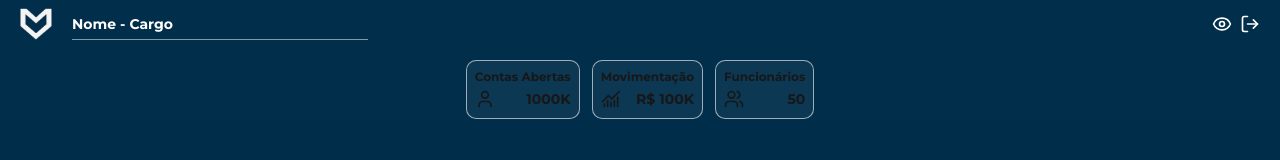
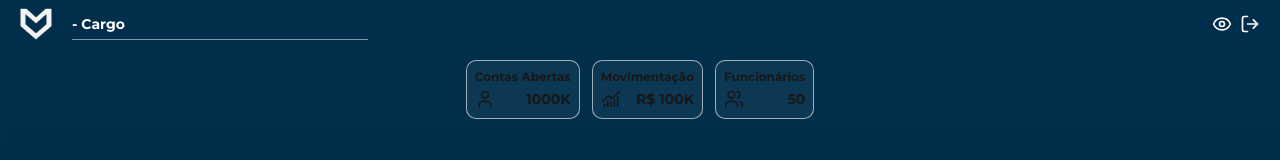
Before and after one commit to LeonardoAtaides/Banco-Malvader, a Next.js app: page /Funcionario in a window 1280 px wide. Shown: the top 160 px of the page. Built offline with nearby package versions, Linux system fonts and the light colour scheme; sample sign-in values are in the browser's storage.

Commit message:
add name for page funcionário

```diff
--- a/src/app/Funcionario/page.tsx
+++ b/src/app/Funcionario/page.tsx
@@ -1,6 +1,6 @@
 "use client";
 
-import React, { useState } from "react";
+import React, { useState, useEffect } from "react";
 import {
   Eye,
   EyeOff,
@@ -18,6 +18,8 @@ import {
 import { useRouter } from "next/navigation";
 import Titulo from "@/components/titles";
 import FuncNavBar from "@/components/funcnavbar"
+import { jwtDecode } from "jwt-decode";
+import { TokenPayload } from "@/types/TokenPayload";
 
 export default function Cliente() {
   const [ocultar, setOcultar] = useState(false);
@@ -38,6 +40,7 @@ export default function Cliente() {
   const GerarRelatorios = () => router.push("/Funcionario/GerarRelatorios");
   const EncerrarConta = () => router.push("/Funcionario/EncerrarConta");
   const Termos = () => router.push("/Termos");
+  const [nomeUsuario, setNomeUsuario] = useState("");
 
   // Dados simulados para o map
   const ultimasContas = [
@@ -52,6 +55,24 @@ export default function Cliente() {
     { titulo: "Funcionário cadastrado", detalhe: "Pedro Costa - Atendente", tempo: "Há 4 horas" },
   ];
 
+
+  // PEGAR DADOS DO TOKEN
+  useEffect(() => {
+    const token = localStorage.getItem("token");
+
+    if (!token) {
+      router.push("/Login");
+      return;
+    }
+
+    try {
+      const decoded = jwtDecode<TokenPayload>(token);
+      setNomeUsuario(decoded.nome);
+    } catch {
+      router.push("/Login");
+    }
+  }, []);
+
   return (
     <main className="bg-white min-h-screen text-[14px] font-bold pb-18">
       {/* Header */}
@@ -59,7 +80,7 @@ export default function Cliente() {
         <div className="relative flex items-center justify-between">
           <div className="flex items-center gap-5 relative">
             <img src="/assets/Logo.png" alt="logo" className="w-8 h-8" />
-            <h2 className="text-white">Nome - Cargo</h2>
+            <h2 className="text-white">{nomeUsuario} - Cargo</h2>
             <div className="absolute bottom-0 left-13 w-74 border-b border-white/50"></div>
           </div>
 
```
